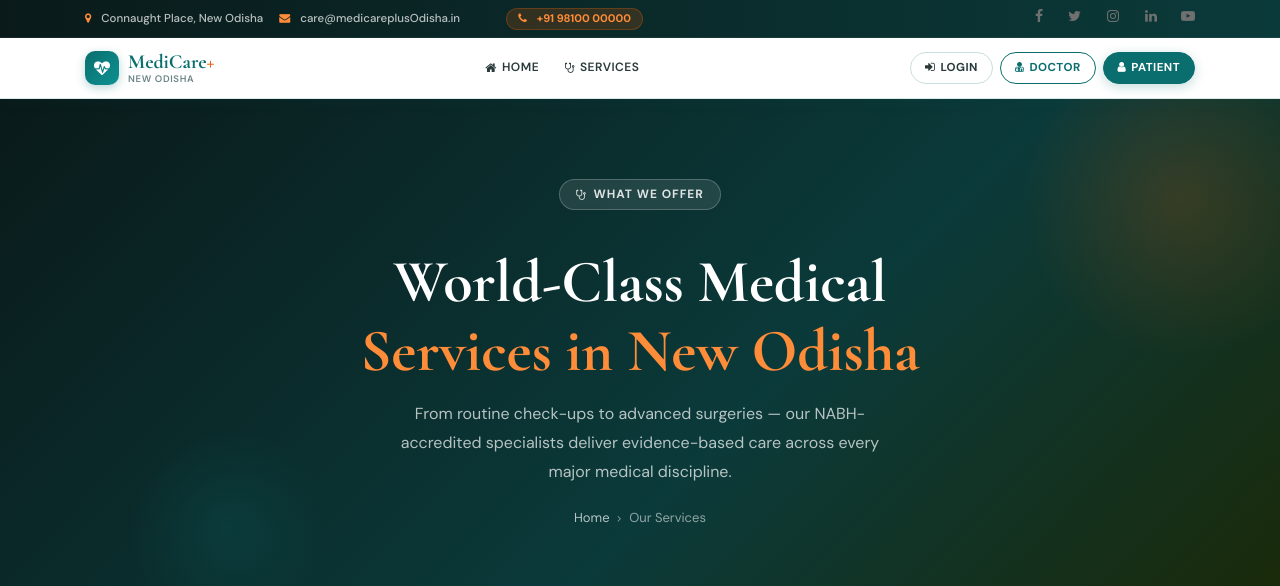
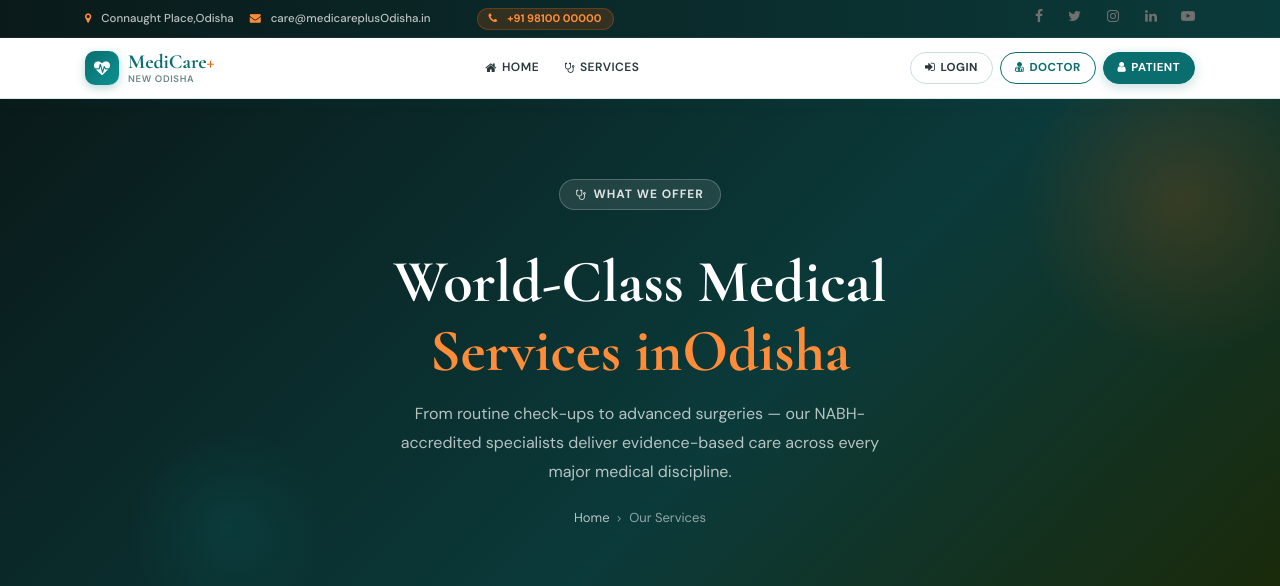
Before and after one commit to HelloCoderCode/doctor_appointment_system, a Django app: page /service in a window 1280 px wide. Shown: the top 586 px of the page. Run offline with Django 3.2, Linux system fonts and the light colour scheme; some libraries are stand-ins or nearby versions.

Commit message:
issue fix

```diff
--- a/django-doctor-appointment/appointment/forms.py
+++ b/django-doctor-appointment/appointment/forms.py
@@ -99,7 +99,7 @@ class CreateAppointmentForm(forms.ModelForm):
         )
         self.fields['location'].widget.attrs.update(
             {
-                'placeholder': 'Ex : New Odisha, India',
+                'placeholder': 'Ex :Odisha, India',
             }
         )
 
--- a/django-doctor-appointment/templates/accounts/doctor/register.html
+++ b/django-doctor-appointment/templates/accounts/doctor/register.html
@@ -342,7 +342,7 @@
         </div>
         <div class="reg-head-text">
           <h2>Doctor Registration</h2>
-          <p>Join MediCare Plus — New Odisha's premier healthcare network.</p>
+          <p>Join MediCare Plus —Odisha's premier healthcare network.</p>
         </div>
       </div>
       <!-- decorative progress -->
--- a/django-doctor-appointment/templates/appointment/appointment.html
+++ b/django-doctor-appointment/templates/appointment/appointment.html
@@ -382,7 +382,7 @@
             </div>
             <div class="appt-card-meta-item">
               <i class="fa fa-map-marker"></i>
-              {{ apt.location }}, New Odisha
+              {{ apt.location }},Odisha
             </div>
           </div>
 
--- a/django-doctor-appointment/templates/appointment/search.html
+++ b/django-doctor-appointment/templates/appointment/search.html
@@ -392,7 +392,7 @@ html, body { overflow-x: hidden !important; max-width: 100vw; }
      style="background-image: url('{% static 'img/bg-img/13.jpg' %}');">
   <div class="search-hero-inner">
     <div class="search-hero-label">
-      <i class="fa fa-search"></i>&nbsp; Find Your Doctor in New Odisha
+      <i class="fa fa-search"></i>&nbsp; Find Your Doctor inOdisha
     </div>
     <h1>
       Search <span>Doctors</span> &amp; Book<br>
@@ -445,7 +445,7 @@ html, body { overflow-x: hidden !important; max-width: 100vw; }
         </h2>
         <p class="results-sub">
           {% if appointment.count > 0 %}
-            Showing verified specialists in New Odisha — book instantly.
+            Showing verified specialists inOdisha — book instantly.
           {% else %}
             Try adjusting your location or speciality filters.
           {% endif %}
@@ -496,7 +496,7 @@ html, body { overflow-x: hidden !important; max-width: 100vw; }
             </div>
             <div class="dc-meta-item">
               <i class="fa fa-map-marker"></i>
-              {{ apt.location }}, New Odisha
+              {{ apt.location }},Odisha
             </div>
           </div>
 
--- a/django-doctor-appointment/templates/appointment/service.html
+++ b/django-doctor-appointment/templates/appointment/service.html
@@ -1,7 +1,7 @@
 {% extends 'base.html' %}
 {% load static %}
 
-{% block title %}Our Services — MediCare Plus New Odisha{% endblock %}
+{% block title %}Our Services — MediCare PlusOdisha{% endblock %}
 
 {% block styles %}
 <style>
@@ -236,7 +236,7 @@
       </div>
       <h1>
         World-Class Medical<br>
-        <em>Services in New Odisha</em>
+        <em>Services inOdisha</em>
       </h1>
       <p>
         From routine check-ups to advanced surgeries — our NABH-accredited specialists
@@ -475,7 +475,7 @@
     <div class="svc-cta-inner">
       <div>
         <h3>Need to See a Specialist Today?</h3>
-        <p>Same-day appointments available across all departments in New Odisha.</p>
+        <p>Same-day appointments available across all departments inOdisha.</p>
       </div>
       <a href="{% url 'appointment:home' %}#appointment" class="svc-cta-btn">
         <i class="fa fa-calendar-check-o"></i>
--- a/django-doctor-appointment/templates/base.html
+++ b/django-doctor-appointment/templates/base.html
@@ -4,7 +4,7 @@
 
 <head>
   <meta charset="UTF-8">
-  <meta name="description" content="MediCare Plus – Best Doctors & Medical Care in New Odisha">
+  <meta name="description" content="MediCare Plus – Best Doctors & Medical Care inOdisha">
   <meta http-equiv="X-UA-Compatible" content="IE=edge">
   <meta name="viewport" content="width=device-width, initial-scale=1, shrink-to-fit=no">
 
@@ -301,7 +301,7 @@
               </div>
             </div>
             <div class="footer-contact">
-              <p><i class="fa fa-map-marker"></i> 14, Connaught Place, New Odisha – 110001</p>
+              <p><i class="fa fa-map-marker"></i> 14, Connaught Place,Odisha – 110001</p>
               <p><i class="fa fa-phone"></i> +91 98100 00000</p>
               <p><i class="fa fa-envelope"></i> care@medicareplusOdisha.in</p>
               <p><i class="fa fa-shield"></i> NABH Accredited &middot; Est. 1999</p>
@@ -378,7 +378,7 @@
               Copyright &copy;<script>document.write(new Date().getFullYear());</script>
               All rights reserved &nbsp;|&nbsp; Made with
               <i class="fa fa-heart-o"></i> by
-              <a href="https://medicareplusOdisha.in" target="_blank">MediCare Plus, New Odisha</a>
+              <a href="https://medicareplusOdisha.in" target="_blank">MediCare Plus,Odisha</a>
             </p>
           </div>
         </div>
--- a/django-doctor-appointment/templates/home.html
+++ b/django-doctor-appointment/templates/home.html
@@ -1,7 +1,7 @@
 {% extends 'base.html' %}
 {% load static %}
 
-{% block title %}Home — Best Doctors in New Odisha{% endblock %}
+{% block title %}Home — Best Doctors inOdisha{% endblock %}
 
 {% block styles %}
 <style>
@@ -476,7 +476,7 @@ img { display: block; max-width: 100%; }
         <div class="col-12">
           <div class="hero-content">
             <div class="hero-chip">
-              <i class="fa fa-map-marker"></i>&nbsp; New Odisha's Premier Healthcare
+              <i class="fa fa-map-marker"></i>&nbsp;Odisha's Premier Healthcare
             </div>
             <h1 class="hero-title">
               India's Best Doctors,<br>
@@ -628,7 +628,7 @@ img { display: block; max-width: 100%; }
             </span>
             <span>
               <i class="fa fa-map-marker"></i>
-              {{ apt.location }}, New Odisha
+              {{ apt.location }},Odisha
             </span>
           </div>
 
--- a/django-doctor-appointment/templates/nav.html
+++ b/django-doctor-appointment/templates/nav.html
@@ -326,7 +326,7 @@
             <a href="https://maps.google.com/?q=Connaught+Place+New+Odisha"
                target="_blank" rel="noopener">
               <i class="fa fa-map-marker"></i>
-              <span>Connaught Place, New Odisha</span>
+              <span>Connaught Place,Odisha</span>
             </a>
             <a href="mailto:care@medicareplusOdisha.in">
               <i class="fa fa-envelope"></i>
```
